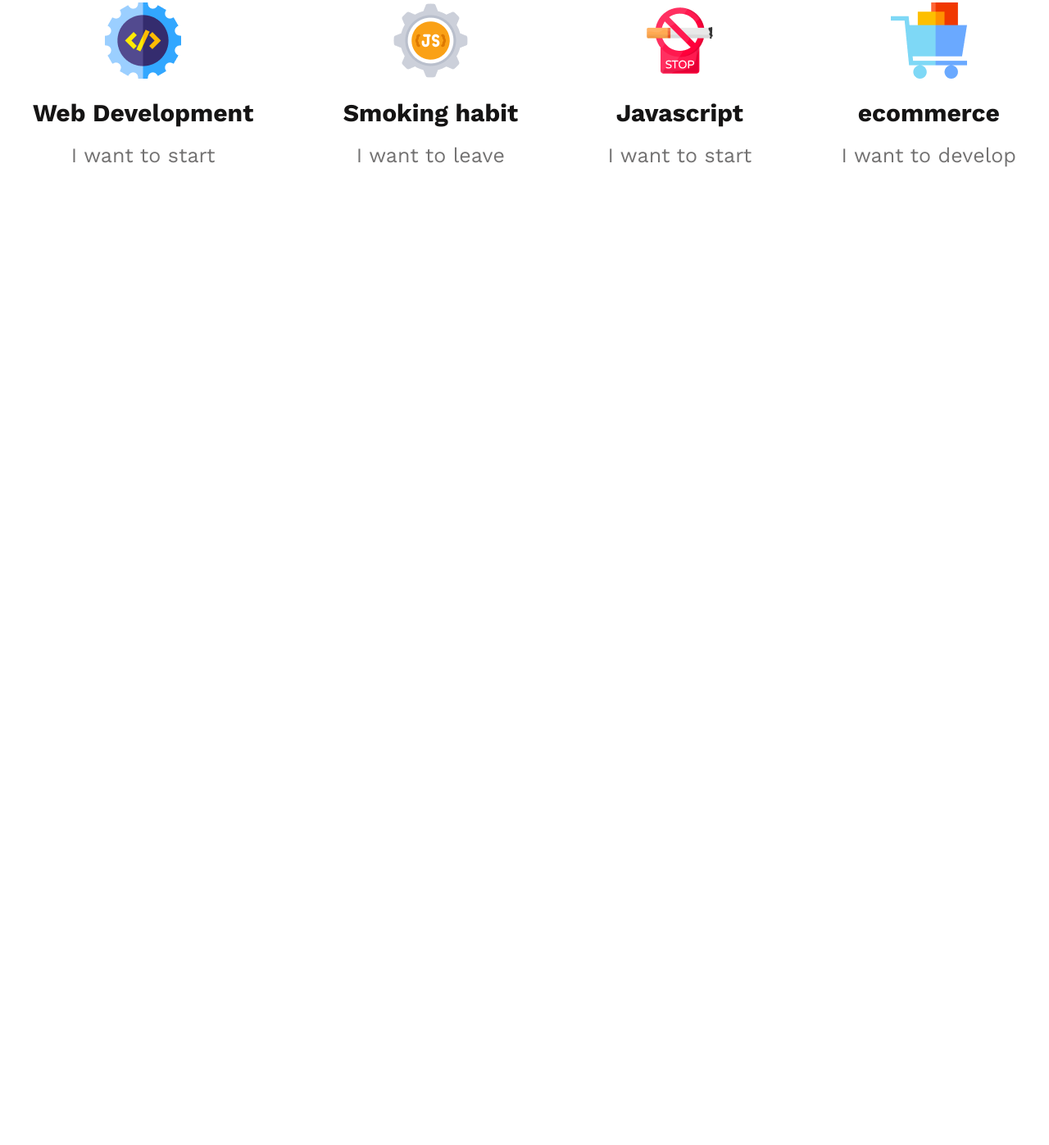
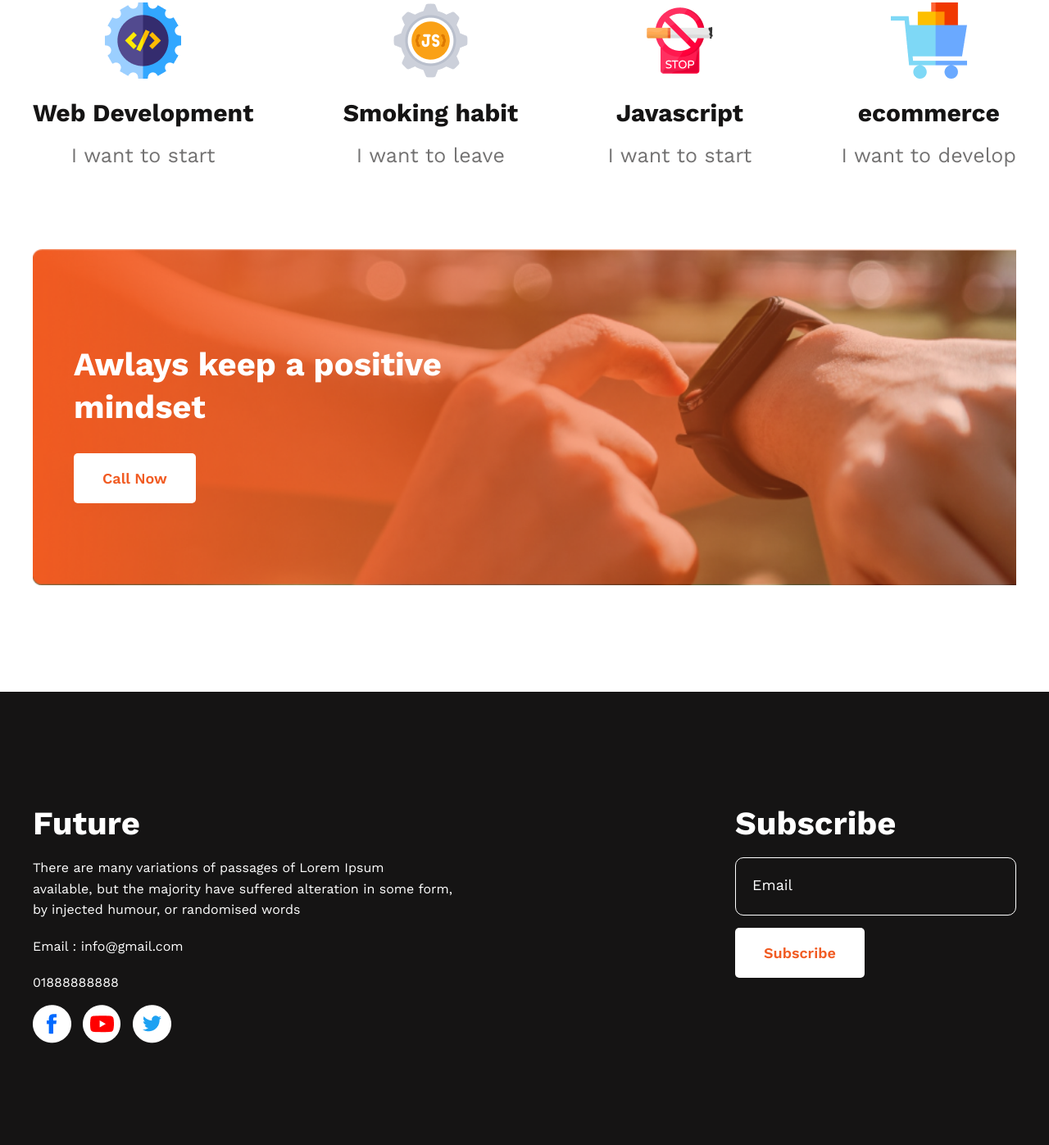
Before and after one commit to Abirmahamud1588/Assignment01, a plain HTML site: page index.html in a window 1280 px wide. Shown: the part 1693-3090 px from the top of the page at 82% size. Before the commit the page ends 2127 px from the top, so only its background shows below. Drawn offline with nearby package versions, Linux system fonts and the light colour scheme.

Commit message:
4 section done

```diff
--- a/index.html
+++ b/index.html
@@ -109,6 +109,63 @@
 
           </div>
 
+          <!-- 4th sec -->
+
+
+          <div class="newbanner">
+
+            <h1 class="bannnerheading">Awlays keep a positive <br> mindset</h1>
+            <button class="bannerbtn">Call Now</button>
+
+
+
+
+
+
+          </div>
+
+
+
+
+    </main>
+
+    <!-- footer -->
+
+    <footer>
+
+  <div class="allside">
+    <div class="sideone">
+        <h1 class="bannnerheading">Future</h1>
+        <p class="sideonep">There are many variations of passages of Lorem Ipsum <br> available, but the majority have suffered alteration in some form, <br> by injected humour, or randomised words</p>
+        <br>
+        <p class="sideonep">Email : info@gmail.com</p>
+        <br>
+        <p class="sideonep">01888888888</p>
+
+        <img src="images/icons/fb.png" alt="">
+        <img src="images/icons/youtube.png" alt="">
+        <img src="images/icons/twitter.png" alt="">
+         </div>
+
+         <div class="sidetwo">
+
+              <form action="">
+                  <h1 class="bannnerheading">Subscribe</h1>
+      <input type="email" name="" id="" placeholder="Email">
+      <button class="bannerbtn">Subscribe</button>
+
+              </form>
+
+         </div>
+
+
+  </div>
+
+
+
+
+
+    </footer>
 
 
 
@@ -120,20 +177,5 @@
 
 
 
-
-
-
-
-
-    </main>
-
-
-
-
-
-
-
-
-
 </body>
 </html>
--- a/style.css
+++ b/style.css
@@ -39,7 +39,13 @@ font-weight: 400;
 
 line-height: 1.6;
 }
-.btn{background: #F15B22;padding: 20px 35px;color: #fff;border-radius: 5px;border: none;font-size: 18px;font-weight: 600;margin-top: 25px;}
+.btn{
+    background: #F15B22;
+    padding: 20px 35px;
+    color: #fff;border-radius: 5px;
+    border: none;font-size: 18px;
+    font-weight: 600;
+    margin-top: 25px;}
 
 
 
@@ -141,3 +147,90 @@ color: #737272;
 
 font-size: 25px;
 }
+
+
+/* 4th */
+
+.newbanner{
+    padding: 100px 50px;;
+  background-image: url('images/gradient2.png') , url('images/watch.png');
+  background-repeat: no-repeat;
+  background-position: left right;
+  background-size: cover;
+}
+
+.bannnerheading {
+    color: #fff;
+    margin: 15px 0px;
+    font-size: 40px;
+    line-height: 1.3;
+}
+.bannerbtn{
+    background: #fff;
+    padding: 20px 35px;
+    color: #F15B22;border-radius: 5px;
+    border: none;font-size: 18px;
+    font-weight: 600;
+    margin-top: 15px;}
+
+
+    /*  last*/
+
+    footer{
+
+background: #151414;
+
+padding: 120px 0px;
+
+}
+    .allside{
+
+margin: auto;
+
+width: 1200px;
+
+display: flex;
+
+justify-content: space-between;
+
+}
+    .sideone{
+
+    }
+    .sideonep{
+
+font-size: 16px;
+
+color: #fff;
+
+line-height: 1.6rem;
+
+}
+    .sideone img{
+
+margin-top: 14px;
+
+margin-right: 9px;
+
+}
+    .sidetwo{
+
+    }
+    input{
+
+background: none;
+
+padding: 27px 150px 27px 20px;
+
+display: block;
+
+border: 1px solid #fff;
+
+border-radius: 10px;
+
+color: white;
+    }
+    input::placeholder{
+        color: #fff;
+        font-size: 18px;
+    }
```
